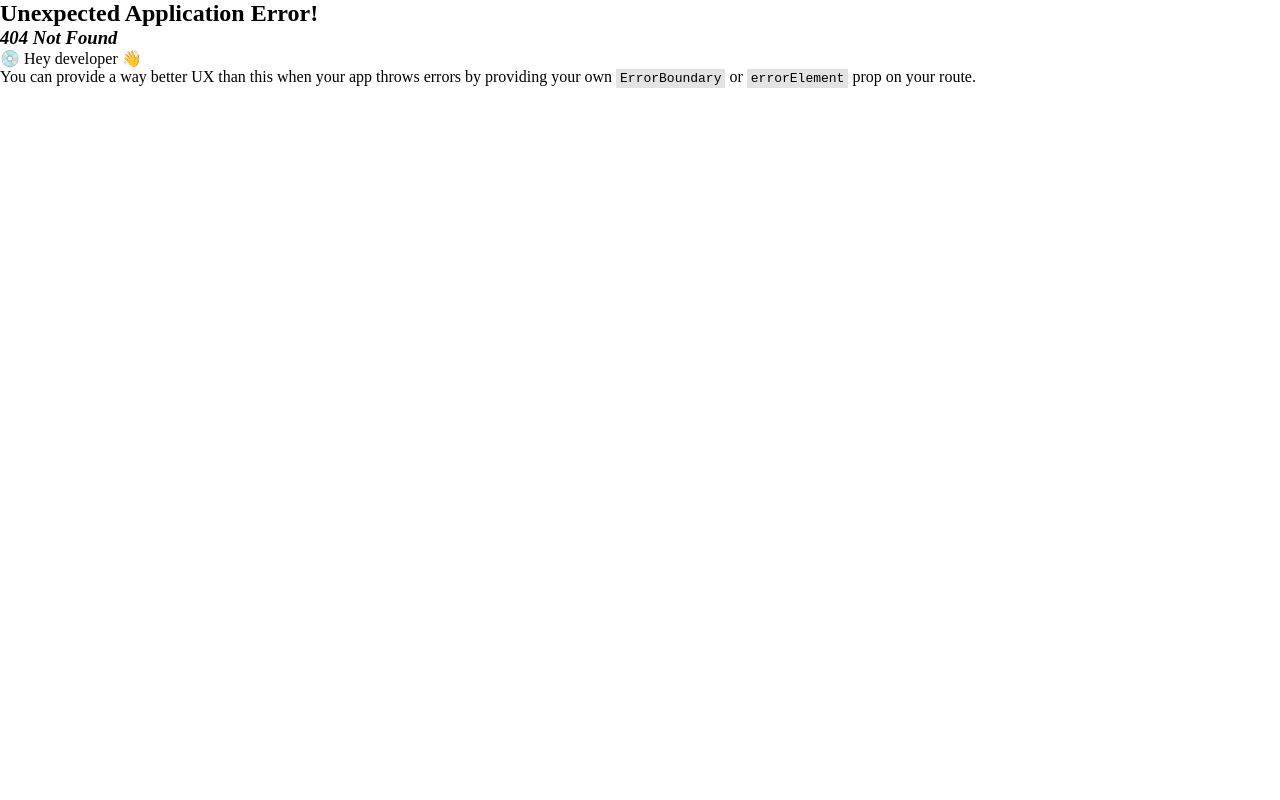
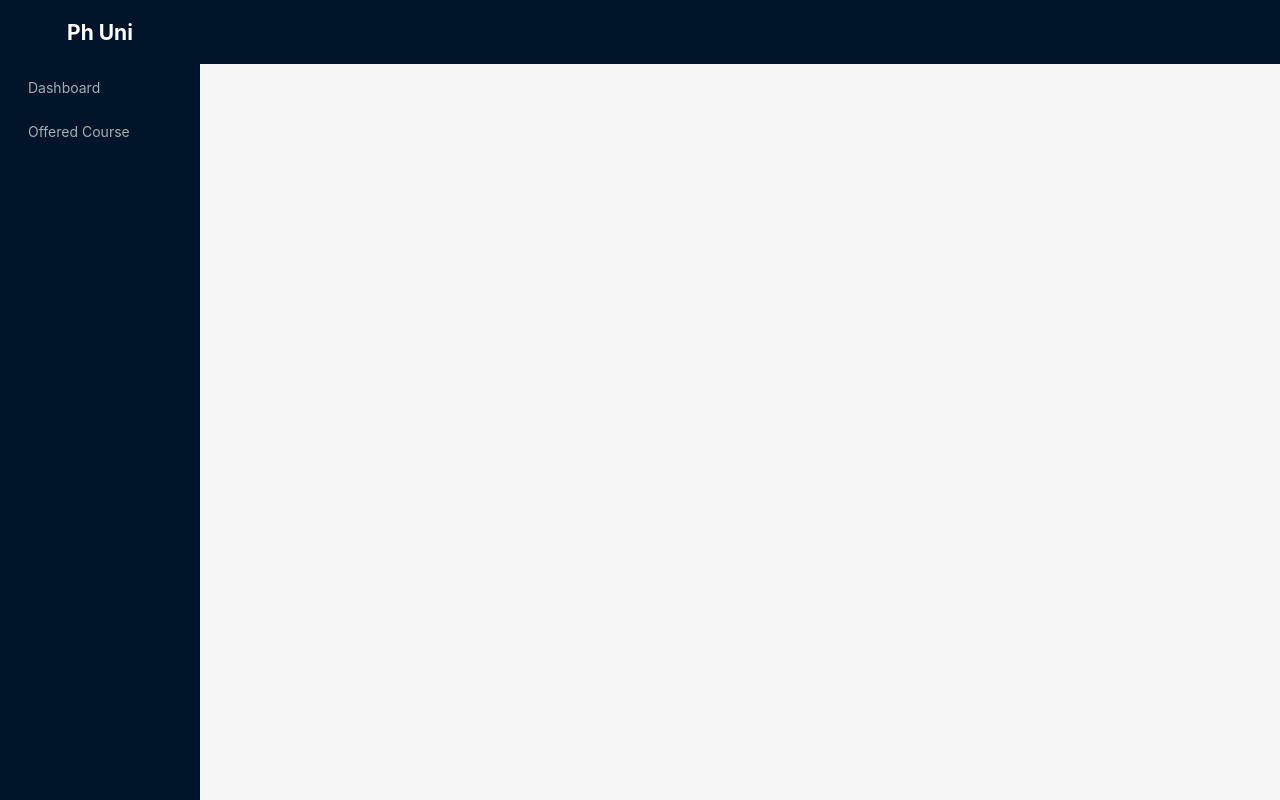
Before and after one commit to Moniruzzaman2525/ph-university-client, a React (Vite) app: page / in a window 1280 px wide. Before the commit this address had no page. Built offline with nearby package versions, Linux system fonts and the light colour scheme.

Commit message:
dynamic routes done

```diff
--- a/src/components/layout/Sidebar.tsx
+++ b/src/components/layout/Sidebar.tsx
@@ -1,10 +1,39 @@
 import { Layout, Menu } from "antd";
 import { sidebarItemsGenerator } from "../../utils/sidebarItemsGenerator";
 import { adminPaths } from "../../routes/admin.routes";
+import { facultyPaths } from "../../routes/faculty.routes";
+import { studentPaths } from "../../routes/student.routes";
 
 const {  Sider } = Layout;
 
+const userRole = {
+    ADMIN: 'admin',
+    FACULTY: 'faculty',
+    STUDENT: 'student',
+}
+
+
 export const Sidebar = () => {
+
+    const role = 'faculty'
+
+    let sidebarItem;
+
+    switch (role) {
+        case userRole.ADMIN:
+            sidebarItem = sidebarItemsGenerator(adminPaths, userRole.ADMIN)
+            break;
+        case userRole.FACULTY:
+            sidebarItem = sidebarItemsGenerator(facultyPaths, userRole.FACULTY)
+            break;
+        case userRole.STUDENT:
+            sidebarItem = sidebarItemsGenerator(studentPaths, userRole.STUDENT)
+            break;
+
+        default:
+            break;
+    }
+
     return (
         <Sider
             breakpoint="lg"
@@ -13,7 +42,7 @@
             <div style={{ color: 'white', height: '4rem', display: 'flex', justifyContent: 'center', alignItems: 'center' }}>
                 <h1>Ph Uni</h1>
             </div>
-            <Menu theme="dark" mode="inline" defaultSelectedKeys={['4']} items={sidebarItemsGenerator(adminPaths, 'admin')} />
+            <Menu theme="dark" mode="inline" defaultSelectedKeys={['4']} items={sidebarItem} />
         </Sider>
     )
 }
--- a/src/routes/routes.tsx
+++ b/src/routes/routes.tsx
@@ -8,6 +8,10 @@
 import { facultyPaths } from "./faculty.routes";
 
 const router = createBrowserRouter([
+    {
+        path: '/',
+        element: <App />,
+    },
     {
         path: '/admin',
         element: <App />,
```
